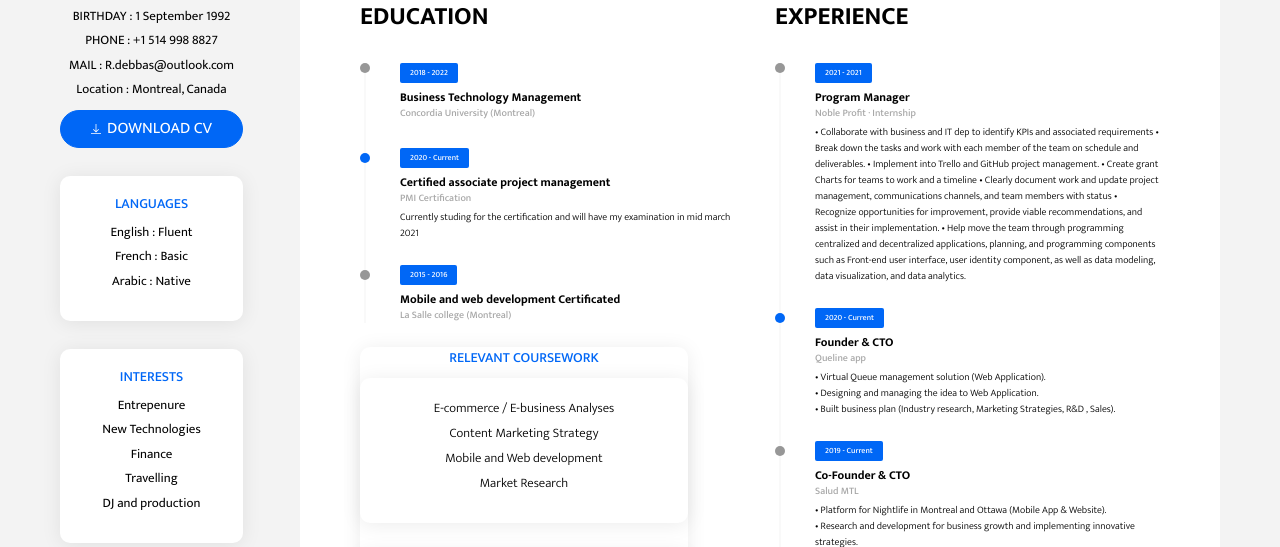
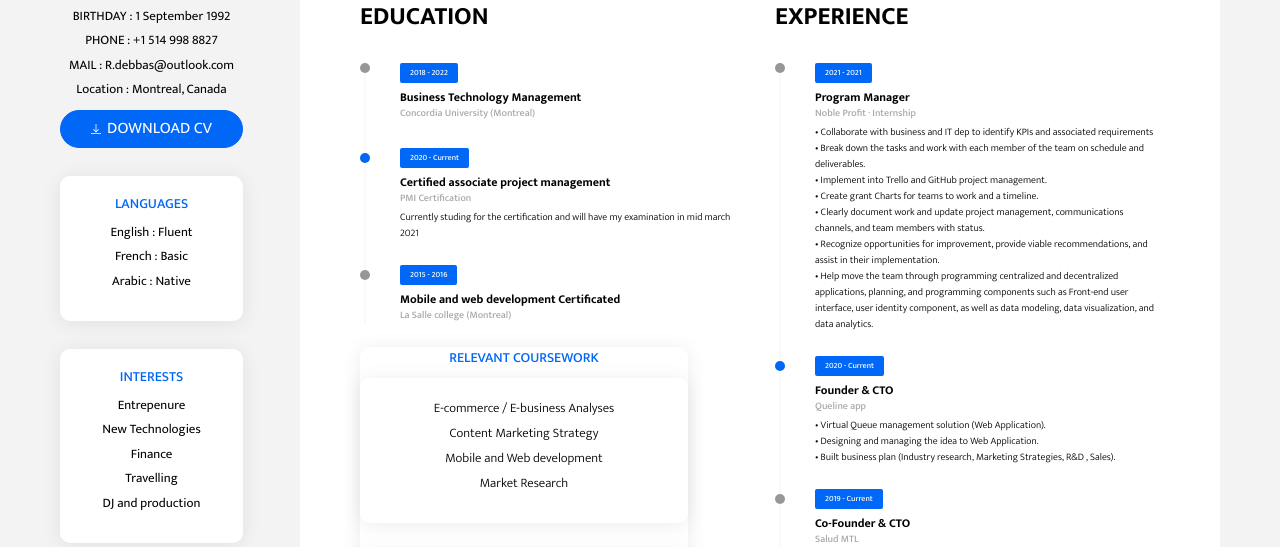
Before and after one commit to RamiDebbas/RamiDebbas.github.io, a website: page index.html in a window 1280 px wide. Shown: the part 289-836 px from the top of the page. Drawn offline with Linux system fonts and the light colour scheme.

Commit message:
Update index.html

```diff
--- a/index.html
+++ b/index.html
@@ -162,12 +162,12 @@
                                 <span class="badge badge-primary">2021 - 2021</span>
                                 <h6 class="time-line-item-title">Program Manager</h6>
                                 <p class="time-line-item-subtitle">Noble Profit · Internship</p>
-                                <p class="time-line-item-content">• Collaborate with business and IT dep to identify KPIs and associated requirements
-• Break down the tasks and work with each member of the team on schedule and deliverables.
-• Implement into Trello and GitHub project management.
-• Create grant Charts for teams to work and a timeline
-• Clearly document work and update project management, communications channels, and team members with status
-• Recognize opportunities for improvement, provide viable recommendations, and assist in their implementation.
+                                <p class="time-line-item-content">• Collaborate with business and IT dep to identify KPIs and associated requirements <br>
+• Break down the tasks and work with each member of the team on schedule and deliverables. <br>
+• Implement into Trello and GitHub project management. <br>
+• Create grant Charts for teams to work and a timeline. <br>
+• Clearly document work and update project management, communications channels, and team members with status. <br>
+• Recognize opportunities for improvement, provide viable recommendations, and assist in their implementation. <br>
 • Help move the team through programming centralized and decentralized applications, planning, and programming components such as Front-end user interface, user identity component, as well as data modeling, data visualization, and data analytics.</p>
                             </li>
                             <li class="time-line-item">
```
